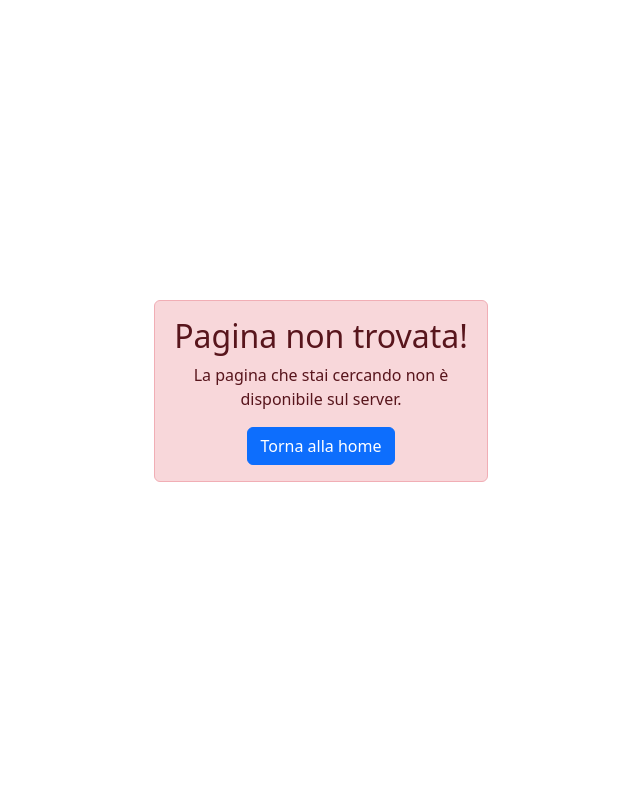
After one commit to DanielDiPinto/Blog_in-Django, a Django app: template templates/404.html in a window 1280 px wide. The commit adds this page. Shown: the part 49-848 px from the top of the page, without its empty margins (319-959 px from the left). Run offline with Django 5.2, Linux system fonts and the light colour scheme; the template is opened without the code that fills it, so the values that code supplies are empty.

Commit message:
add 404, fix

```diff
--- /dev/null
+++ b/templates/404.html
@@ -0,0 +1,33 @@
+<!DOCTYPE html>
+<html lang="en">
+<head>
+  <meta charset="utf-8">
+  <meta name="viewport" content="width=device-width, initial-scale=1">
+  <title>Pagina non trovata</title>
+  <link href="https://cdn.jsdelivr.net/npm/bootstrap@5.3.3/dist/css/bootstrap.min.css" rel="stylesheet" integrity="sha384-QWTKZyjpPEjISv5WaRU9OFeRpok6YctnYmDr5pNlyT2bRjXh0JMhjY6hW+ALEwIH" crossorigin="anonymous">
+</head>
+<body>
+  <div class="container mt-5">
+    <div class="row justify-content-center">
+      <div class="col-md-9">
+        <div class="alert alert-danger text-center" role="alert">
+          <h2>Pagina non trovata!</h2>
+          <p>La pagina che stai cercando non è disponibile sul server.</p>
+          <a href="/" class="btn btn-primary">Torna alla home</a>
+        </div>
+      </div>
+    </div>
+  </div>
+
+  <script src="https://cdn.jsdelivr.net/npm/bootstrap@5.3.3/dist/js/bootstrap.bundle.min.js" integrity="sha384-YvpcrYf0tY3lHB60NNkmXc5s9fDVZLESaAA55NDzOxhy9GkcIdslK1eN7N6jIeHz" crossorigin="anonymous"></script>
+</body>
+<style>
+    .container {
+  display: flex;
+  flex-direction: column;
+  justify-content: center;
+  align-items: center;
+  min-height: 100vh; /* Opzionale: imposta l'altezza minima al 100% dell'altezza del viewport */
+}
+</style>
+</html>
--- a/templates/crm/my-login.html
+++ b/templates/crm/my-login.html
@@ -5,7 +5,9 @@
       <h1 class="text-center my-3 display-1 fw-bold">Login</h1>
       {% if messages %}
       <div class="alert alert-success" role="alert">
-        {% for message in messages %} {{ message }} {% endfor %}
+        {% for message in messages %}
+         {{ message }}
+          {% endfor %}
       </div>
       {% endif %}
       <form method="POST" action="">
```
Also changed, not shown: crm/views.py (+6 -7 lines), db.sqlite3.
